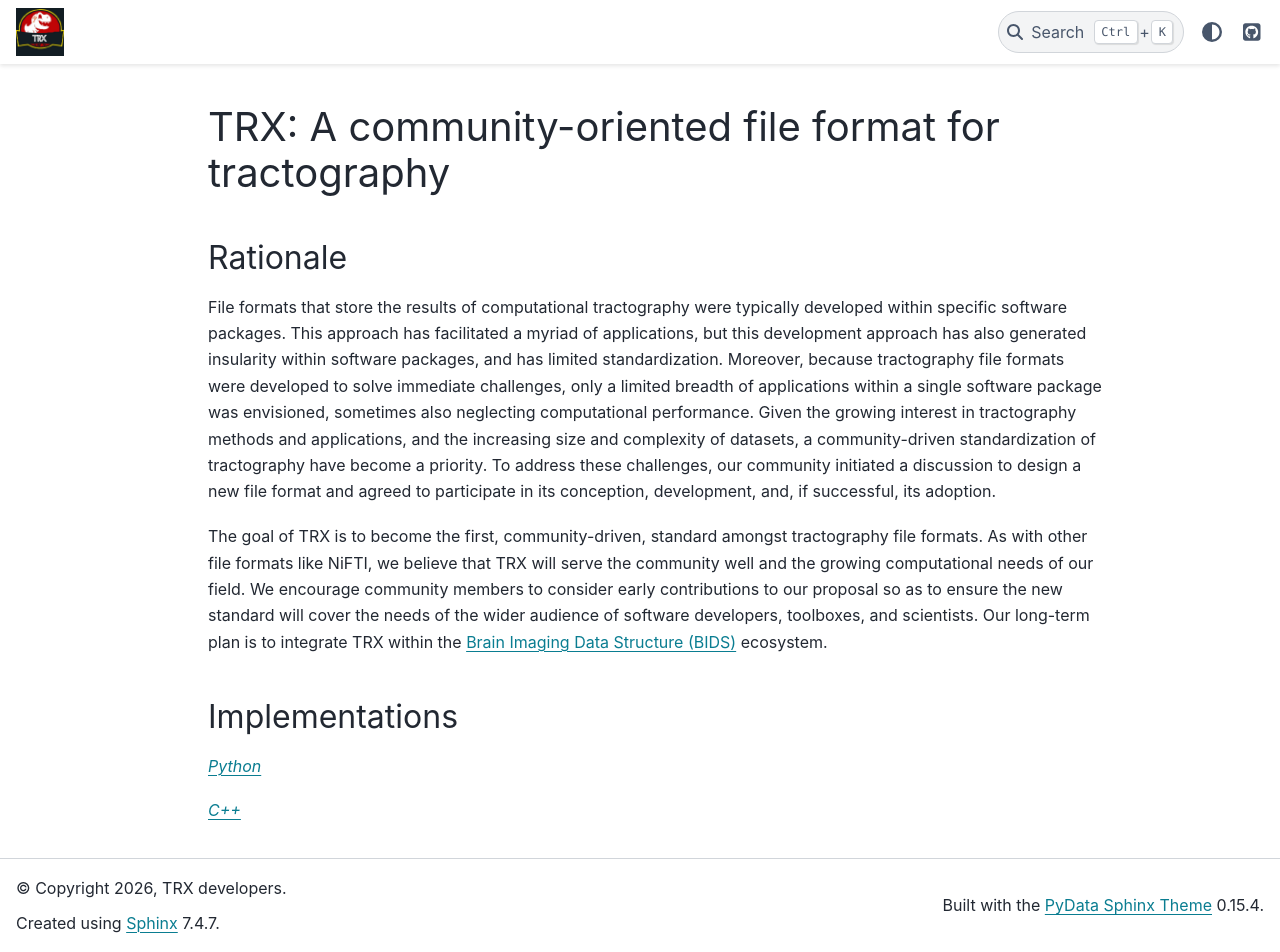
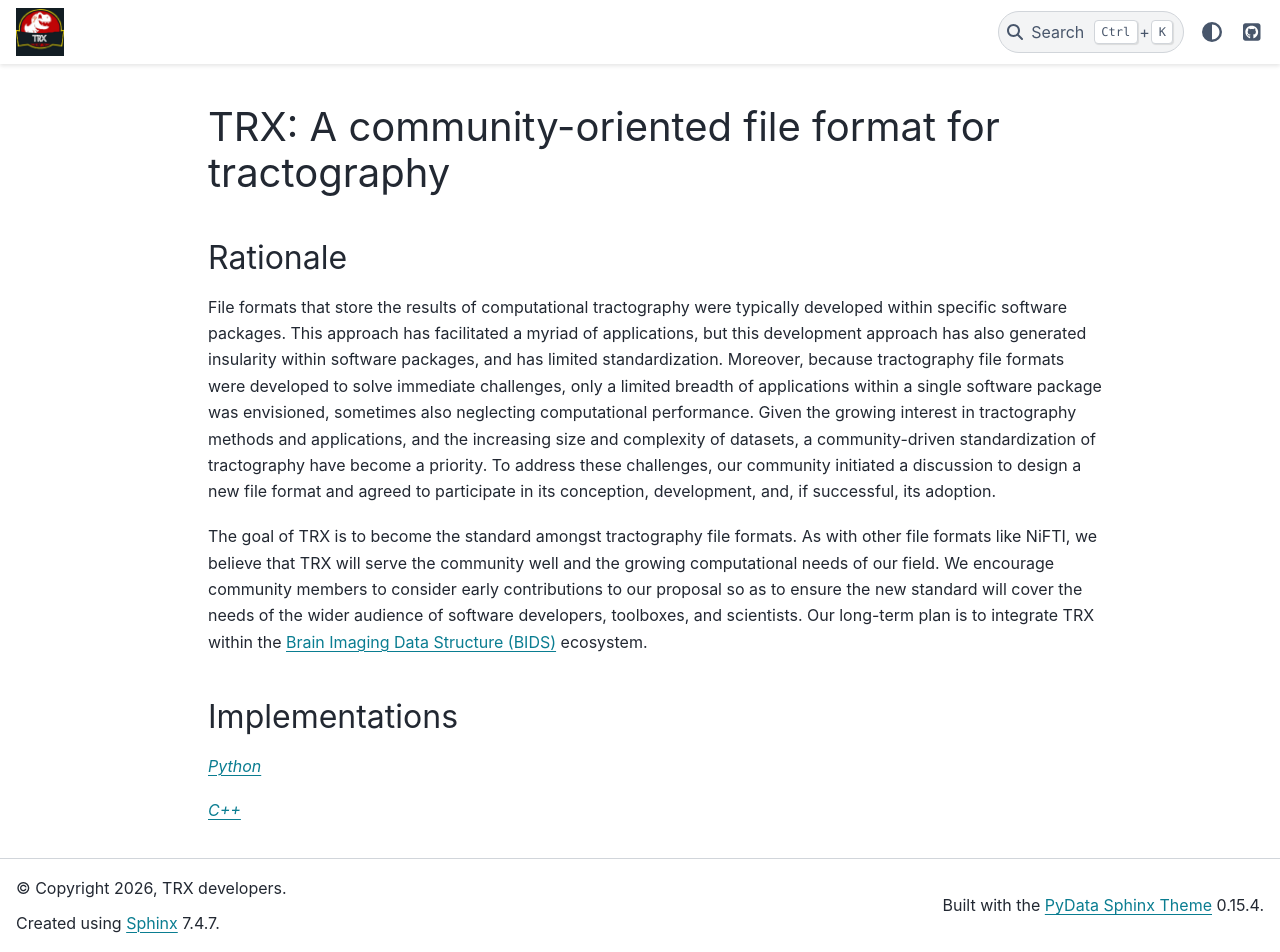
Before and after one commit to tee-ar-ex/tee-ar-ex.github.io, a Sphinx documentation site: the page built from source/index.md, in a window 1280 px wide and 952 px high. Built offline with Sphinx 7.4.7 and the PyData theme 0.15.4, drawn with Linux system fonts in a browser that asks for light colours.

Commit message:
Small text changes.

```diff
--- a/source/index.md
+++ b/source/index.md
@@ -15,13 +15,14 @@ tractography have become a priority. To address these challenges, our community
 initiated a discussion to design a new file format and agreed to participate in
 its conception, development, and, if successful, its adoption.
 
-The goal of TRX is to become the first, community-driven, standard amongst
-tractography file formats. As with other file formats like NiFTI, we believe
-that TRX will serve the community well and the growing computational needs of
-our field. We encourage community members to consider early contributions to our
-proposal so as to ensure the new standard will cover the needs of the wider
-audience of software developers, toolboxes, and scientists. Our long-term plan
-is to integrate TRX within the [Brain Imaging Data Structure (BIDS)](https://bids.neuroimaging.io/) ecosystem.
+The goal of TRX is to become the standard amongst tractography file formats. As
+with other file formats like NiFTI, we believe that TRX will serve the
+community well and the growing computational needs of our field. We encourage
+community members to consider early contributions to our proposal so as to
+ensure the new standard will cover the needs of the wider audience of software
+developers, toolboxes, and scientists. Our long-term plan is to integrate TRX
+within the [Brain Imaging Data Structure (BIDS)](https://bids.neuroimaging.io/)
+ecosystem.
 
 ## Implementations
 
```
